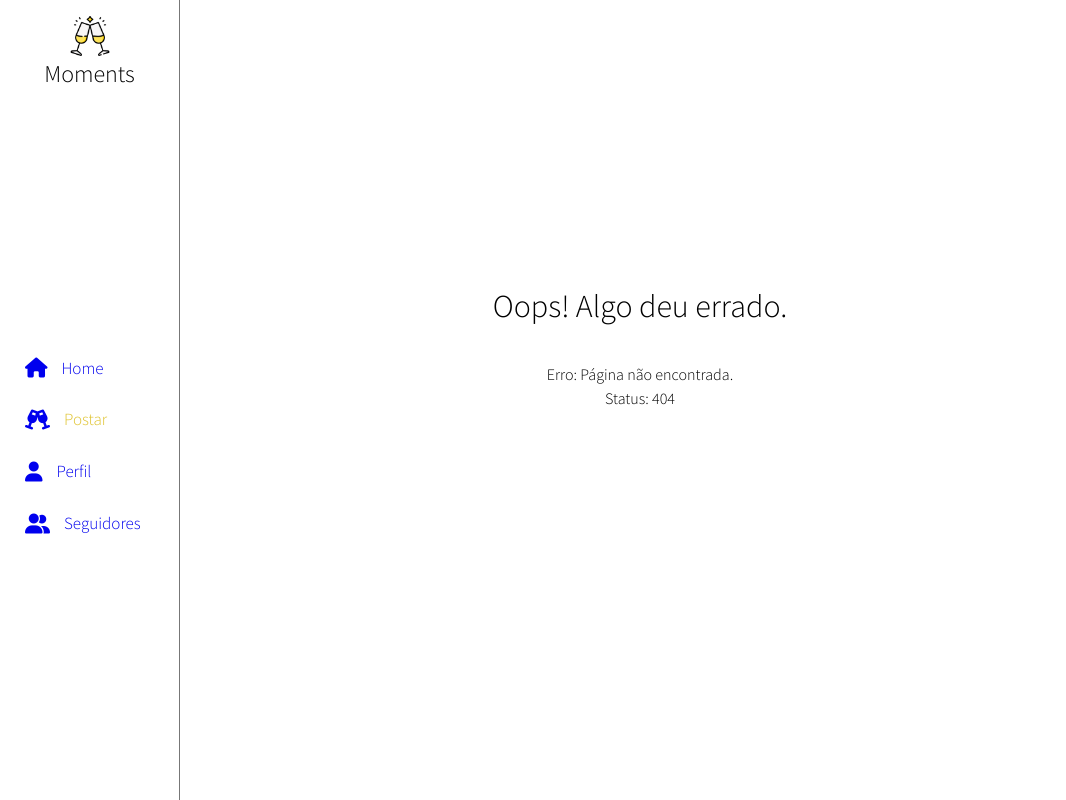
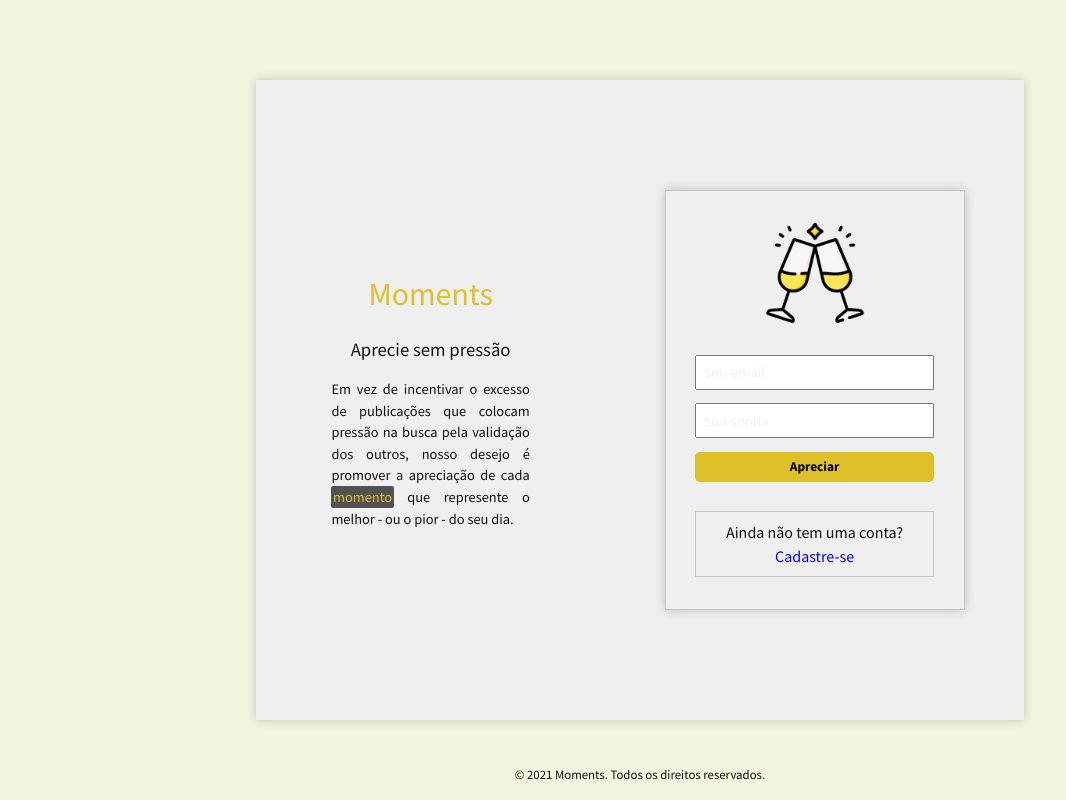
Before and after one commit to bc-fullstack-03/jarbas-gouveia-frontend, a React (Vite) app: page /login in a window 1280 px wide. Before the commit this address had no page. Shown: the whole page, without its empty margins (0-1066 px from the left). Built offline with nearby package versions, Linux system fonts and the light colour scheme.

Commit message:
feat: Implementação inicial da tela de login e suas estilizações

```diff
--- a/index.html
+++ b/index.html
@@ -10,7 +10,9 @@
   <meta name="author" content="Jr Gouveia" />
   <link rel="preconnect" href="https://fonts.googleapis.com">
   <link rel="preconnect" href="https://fonts.gstatic.com" crossorigin>
-  <link href="https://fonts.googleapis.com/css2?family=Source+Sans+Pro:wght@300&display=swap" rel="stylesheet">
+  <link
+    href="https://fonts.googleapis.com/css2?family=Poppins:wght@300;500&family=Source+Sans+Pro:wght@300;400;600;700;900&family=Titillium+Web&display=swap"
+    rel="stylesheet">
   <script src="https://kit.fontawesome.com/e36461448b.js" crossorigin="anonymous"></script>
 
   <title>Moments</title>
--- a/package.json
+++ b/package.json
@@ -15,6 +15,7 @@
     "axios": "^1.4.0",
     "react": "^18.2.0",
     "react-dom": "^18.2.0",
+    "react-hook-form": "^7.43.9",
     "react-router-dom": "^6.11.1"
   },
   "devDependencies": {
--- a/src/components/momentCard/MomentCard.tsx
+++ b/src/components/momentCard/MomentCard.tsx
@@ -25,8 +25,9 @@ export default function MomentCard({
       <p>{user}</p>
       <p className="date">Em: {date}</p>
       <div className="interact-container">
-        <div>❤️: {likes.length}</div>
-        <div>🗣️: {comments.length}</div>
+        <div><i className="fa-solid fa-heart"></i> : {likes.length}</div>
+        <div><i className="fa-solid fa-comment"></i>: {comments.length}</div>
+        <div><i className="fa-solid fa-share"></i></div>
       </div>
 
       <p>
--- a/src/views/Feed/style.css
+++ b/src/views/Feed/style.css
@@ -28,3 +28,7 @@
   width: 100%;
   text-align: center;
 }
+
+.feed-container {
+  padding-top: 1.5em;
+}
--- /dev/null
+++ b/src/views/Login/LoginView.tsx
@@ -0,0 +1,58 @@
+import { useForm } from "react-hook-form";
+import logo from "../../assets/moments.png";
+import "./style.css";
+
+export default function LoginView() {
+  const {
+    register,
+    formState: { errors },
+    handleSubmit,
+  } = useForm();
+
+  const onSubmit = (data: any) => console.log(data);
+  return (
+    <div className="login-container">
+      <div className="login-wrapper">
+        <div className="login-slogan">
+          <h1>Moments</h1>
+          <h3>Aprecie sem pressão</h3>
+          <p>
+            Em vez de incentivar o excesso de publicações que colocam pressão na
+            busca pela validação dos outros, nosso desejo é promover a
+            apreciação de cada <span>momento</span> que represente o melhor - ou
+            o pior - do seu dia.
+          </p>
+        </div>
+        <div className="login-form-wrapper">
+          <img src={logo} alt="Moments Logo" />
+          <form onSubmit={handleSubmit(onSubmit)} className="login-form">
+            <input
+              placeholder="Seu email"
+              {...register("firstName", { required: true })}
+              aria-invalid={errors.firstName ? "true" : "false"}
+            />
+            {errors.firstName?.type === "required" && (
+              <p role="alert">First name is required</p>
+            )}
+
+            <input
+              placeholder="Sua senha"
+              {...register("mail", { required: "Email Address is required" })}
+              aria-invalid={errors.mail ? "true" : "false"}
+            />
+            {errors.mail && <p role="alert">{errors.mail?.message}</p>}
+            <input type="submit" value="Apreciar" />
+          </form>
+
+          <div className="register-wrapper">
+            <p>Ainda não tem uma conta?</p>
+            <a href="/register">Cadastre-se</a>
+          </div>
+        </div>
+      </div>
+      <div className="login-footer">
+        <p>© 2021 Moments. Todos os direitos reservados.</p>
+      </div>
+    </div>
+  );
+}
--- /dev/null
+++ b/src/views/Login/style.css
@@ -0,0 +1,144 @@
+.login-container {
+  color: #121212;
+  display: flex;
+  flex-direction: column;
+  align-items: center;
+  justify-content: center;
+  height: 100vh;
+  background-color: #f4f4df;
+}
+
+.login-wrapper {
+  display: flex;
+  flex-direction: row;
+  align-items: center;
+  justify-content: space-around;
+  box-shadow: 0 0 10px rgba(0, 0, 0, 0.2);
+  background-color: #efefef;
+  width: 60%;
+  height: 80%;
+}
+
+.login-slogan {
+  display: flex;
+  flex-direction: column;
+  align-items: center;
+  justify-content: center;
+  width: 30%;
+  height: 100%;
+  padding: 1rem;
+}
+
+.login-form-wrapper {
+  margin-left: 0;
+  display: flex;
+  flex-direction: column;
+  align-items: center;
+  justify-content: center;
+  width: 300px;
+  height: 420px;
+  border: 1px solid #77777759;
+  box-shadow: 0 0 10px rgba(0, 0, 0, 0.2);
+}
+
+.login-form-wrapper img {
+  width: 100px;
+  height: 100px;
+  margin-bottom: 2em;
+  transition: all 0.4s;
+}
+
+.login-form-wrapper img:hover {
+  transform: perspective(200px) rotateY(-15deg);
+}
+
+.login-form {
+  display: flex;
+  flex-direction: column;
+  align-items: center;
+  justify-content: center;
+  width: 80%;
+}
+
+.login-form input {
+  width: 100%;
+  padding: 0.5em;
+  margin-bottom: 1em;
+}
+
+.login-form input[type="submit"] {
+  background-color: #dec129;
+  border: none;
+  border-radius: 5px;
+  color: #000000;
+  padding: 0.5em;
+  font-weight: 700;
+  cursor: pointer;
+  transition: all 0.4s;
+}
+
+.login-form input[type="submit"]:hover {
+  background-color: #000000;
+  color: #dec129;
+}
+
+.login-form input::placeholder {
+  color: #efefef;
+}
+
+.login-slogan h1 {
+  color: #dec129;
+  font-weight: 400;
+}
+
+.login-slogan h3 {
+  font-weight: 400;
+  margin-top: 1em;
+}
+
+.login-slogan p {
+  font-size: 0.9em;
+  font-weight: 400;
+  margin-top: 1em;
+  text-align: justify;
+}
+
+.login-slogan span {
+  font-weight: 400;
+  background-color: #000000a7;
+  color: #dec129;
+  border-radius: 2px;
+  padding: 0.1rem;
+}
+
+.register-wrapper {
+  display: flex;
+  flex-direction: column;
+  align-items: center;
+  justify-content: center;
+  width: 80%;
+  margin-top: 1rem;
+  padding: 0.5em;
+  border: 1px solid #77777759;
+}
+
+.register-wrapper h1 {
+  color: #dec129;
+}
+
+.login-footer {
+  position: absolute;
+  bottom: 1rem;
+  display: flex;
+  flex-direction: column;
+  align-items: center;
+  justify-content: center;
+  width: 60%;
+  margin-top: 1rem;
+}
+
+.login-footer p {
+  font-size: 0.8em;
+  font-weight: 400;
+  text-align: justify;
+}
```
Also changed, not shown: src/routes/routes.tsx (+8 -3 lines), src/views/Feed/FeedView.tsx (+8 -1 lines), 1 other file (tests, documents, lock files or other folders).
